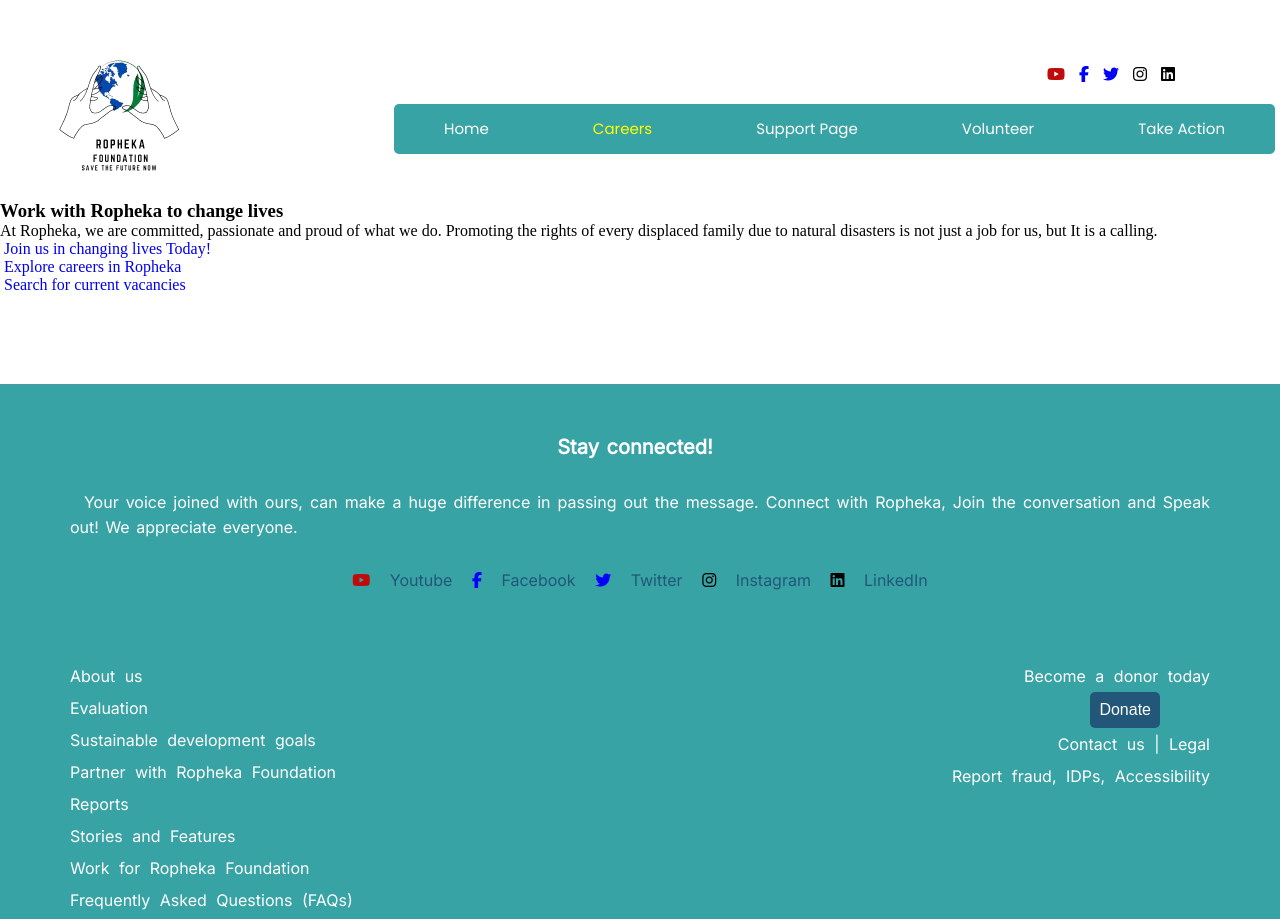
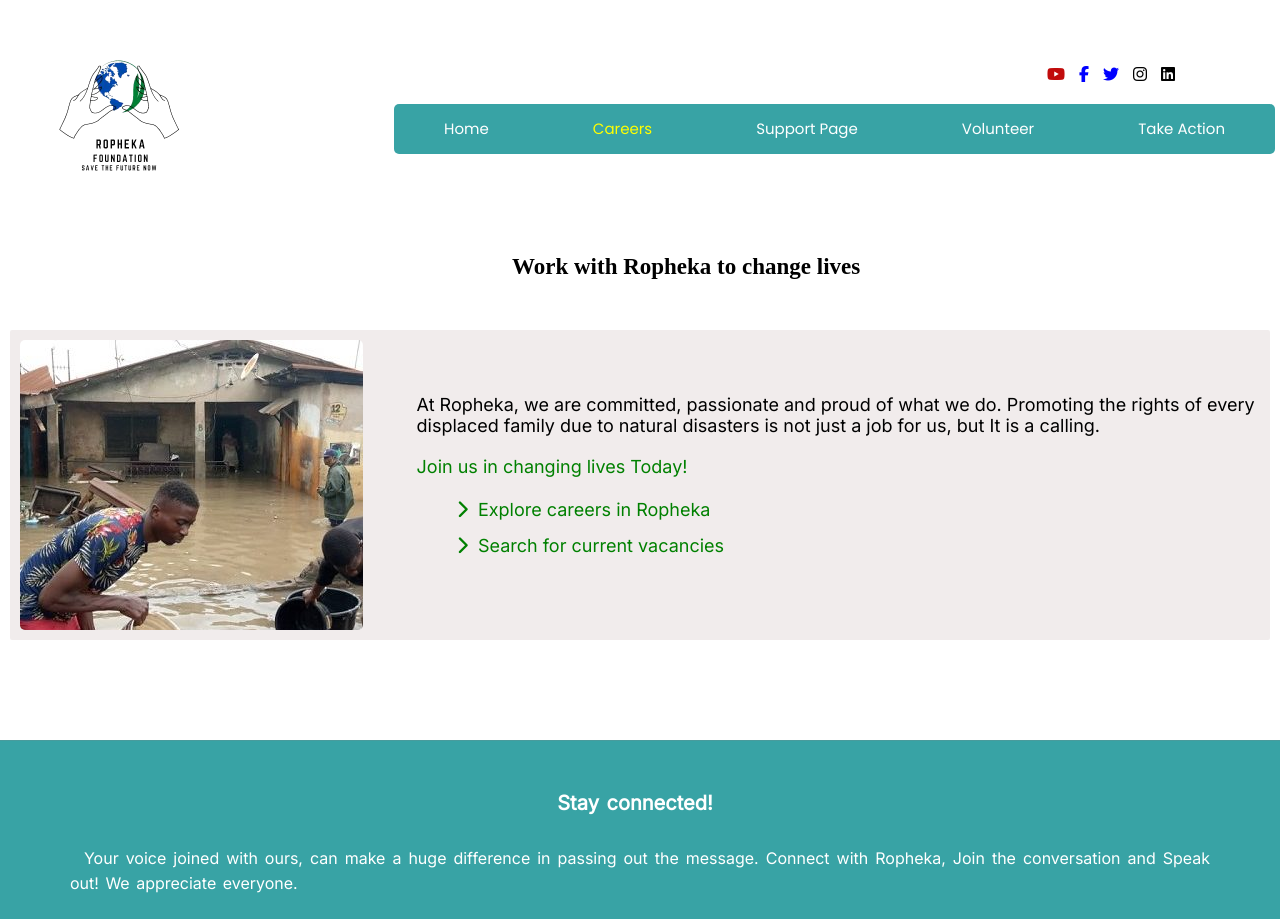
Before and after one commit to Adeboye22/Portfolio_project-1, a plain HTML site: page careers.html in a window 1280 px wide. Shown: the top 919 px of the page. Drawn offline with Linux system fonts and the light colour scheme.

Commit message:
Ropheka foundation

```diff
--- a/careers.css
+++ b/careers.css
@@ -9,3 +9,43 @@
 body{
     margin:0px;
 }
+section{
+    margin-top: 30px;
+}
+h3{
+    margin-left:40%;
+    font-size: 23px;
+}
+div.wrapper{
+    padding: 10px;
+    margin-top: 40px;
+}
+div.table{
+    display:flex;
+    padding: 10px;
+    background-color:rgba(241, 236, 236, 0.984);
+    border-radius: 2px;
+}
+div.img{
+    background-image: url("/Images/floodImage-3.jpeg");
+    height:290px;
+    width: 50%;
+    border-radius: 5px;
+}
+div.txt{
+    margin-left: 3em;
+    margin-top: 3em;
+    font-size: 18px;
+    font-family: 'inter';
+}
+article.link{
+    margin-top: 20px;
+    color:green;
+    font-family: 'inter';
+    font-size: 18px;
+}
+.dropdown{
+    margin-top:15px;
+    margin-left:40px;
+    line-height: 2em;
+}
--- a/careers.html
+++ b/careers.html
@@ -39,6 +39,7 @@
         <h3>
         Work with Ropheka to change lives
         </h3>
+        <div class="wrapper">
             <div class="table">
                 <div class="img">
 
@@ -46,9 +47,14 @@
                 <div class="txt">
                     At Ropheka, we are committed, passionate and proud of what we do. Promoting the rights of every
                     displaced family due to natural disasters is not just a job for us, but It is a calling.<br>
-                &nbsp<a href="http://Join">Join us in changing lives Today!</a><br>
-                &nbsp<a href="http://">Explore careers in Ropheka</a><br>
-                   &nbsp<a href="http://">Search for current vacancies</a>
+                    <article class="link">
+                        <span>Join us in changing lives Today!</span><br>
+                        <article class="dropdown">
+                            <span><i class="fa-solid fa-chevron-right"></i>&nbsp Explore careers in Ropheka</span><br>
+                            <span><i class="fa-solid fa-chevron-right"></i>&nbsp Search for current vacancies</span>
+                        </article>
+                    </article>
+                </div>
             </div>
         </div>
     </section>
```
Also changed, not shown: Screenshot (12).png (deleted). Lines whose indentation alone changed are shown as unchanged.
